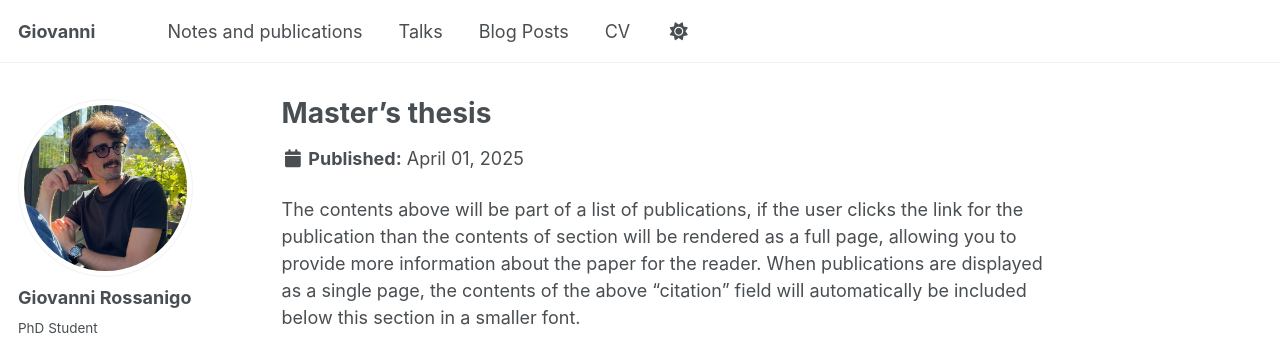
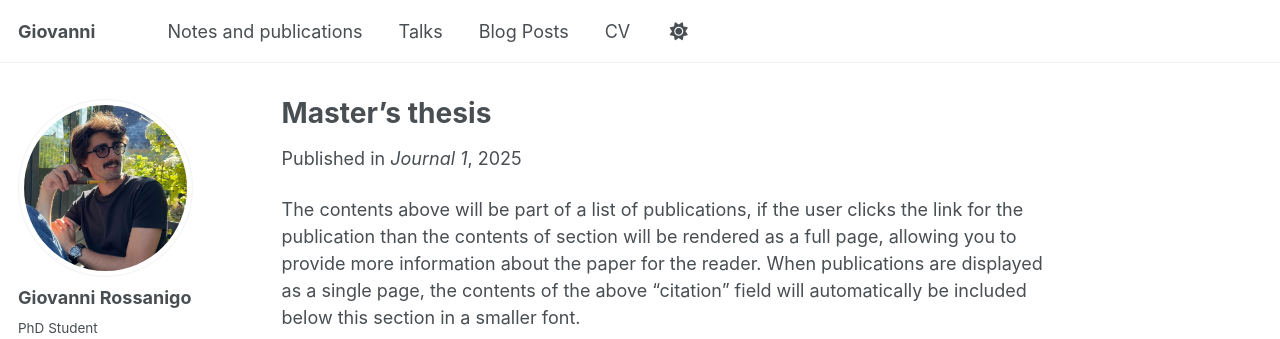
Before and after one commit to giovannirossanigo/giovannirossanigo.github.io, a Jekyll site: the page built from _publications/masters-thesis.md, in a window 1280 px wide and 1060 px high. Shown: the top 339 px of the window. Built offline with Jekyll 4.4.1, drawn with Linux system fonts in a browser that asks for light colours; some web fonts are replaced; a script that is not in the unit is left out.

Commit message:
Add venue information to master's thesis publication

```diff
--- a/_publications/masters-thesis.md
+++ b/_publications/masters-thesis.md
@@ -5,6 +5,7 @@ category: manuscripts
 permalink: /publication/masters-thesis
 excerpt: 'Here you can find my master thesis.'
 date: April 2025
+venue: 'Journal 1'
 slidesurl: 'http://giovannirossanigo.github.io/files/Abstract_Neeman_Dualities___Beamer.pdf'
 paperurl: 'http://giovannirossanigo.github.io/files/Abstract_Neeman_Dualities.pdf'
 ---
```
